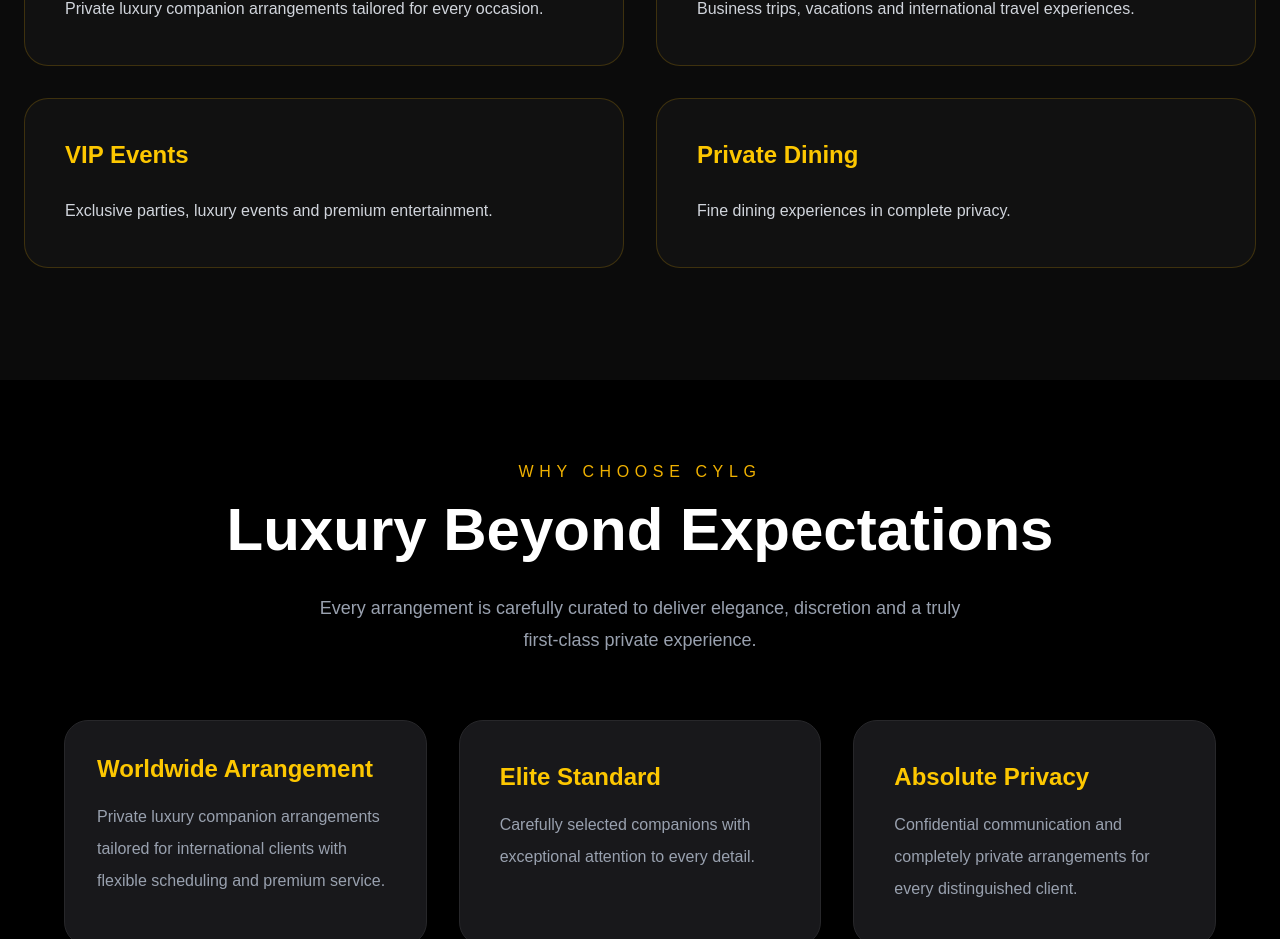
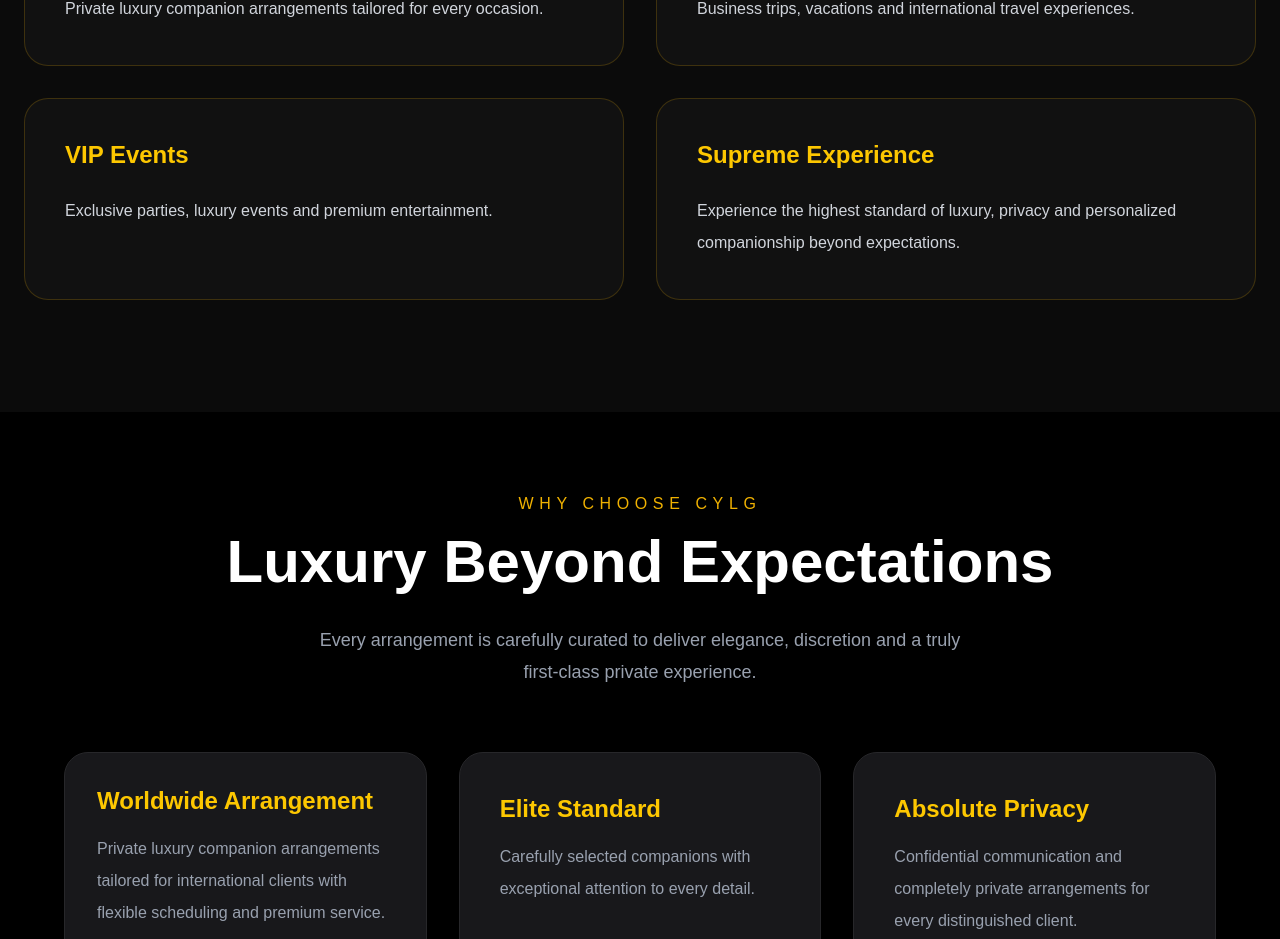
Before and after one commit to chayanlonggong-dev/CYLG, a Next.js app: page / in a window 1280 px wide. Shown: the part 6880-7819 px from the top of the page. Built offline with nearby package versions, Linux system fonts and the light colour scheme; no server answers; the database is empty.

Commit message:
Refine supreme experience service

```diff
--- a/components/Services.tsx
+++ b/components/Services.tsx
@@ -17,10 +17,10 @@ const services = [
       "Exclusive parties, luxury events and premium entertainment.",
   },
   {
-    title: "Private Dining",
-    description:
-      "Fine dining experiences in complete privacy.",
-  },
+  title: "Supreme Experience",
+  description:
+    "Experience the highest standard of luxury, privacy and personalized companionship beyond expectations.",
+},
 ];
 
 export default function Services() {
```
